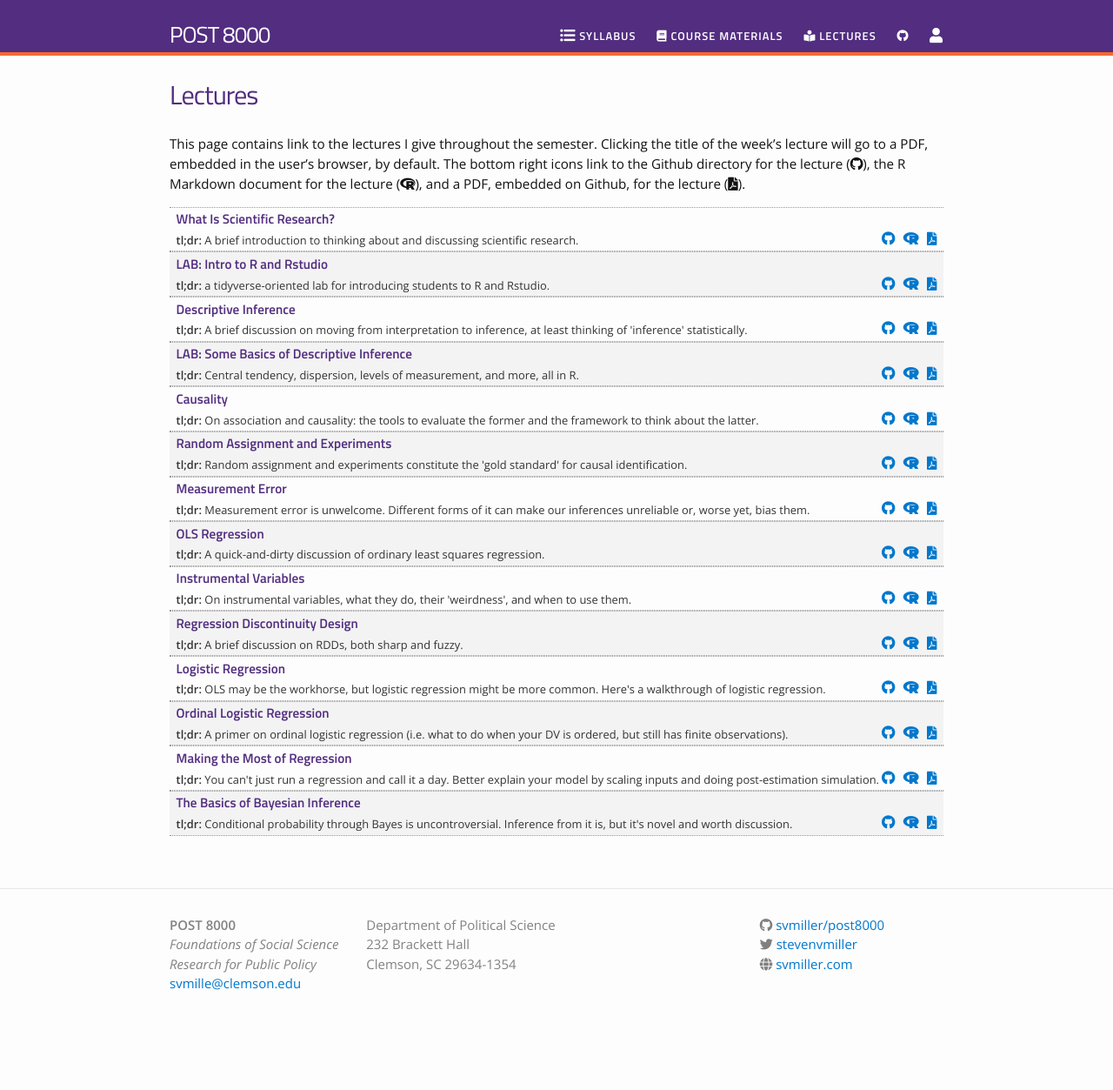
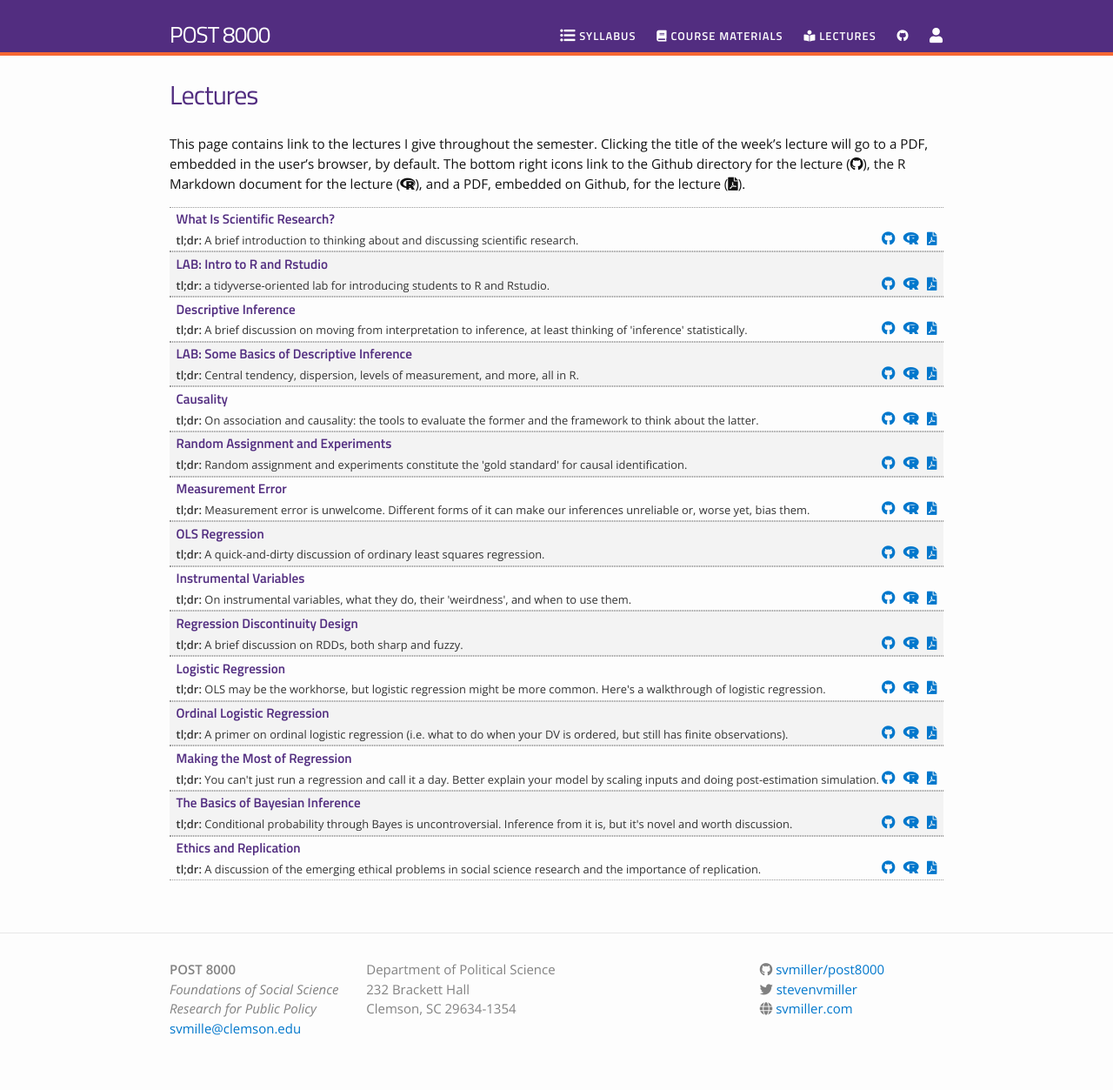
Before and after one commit to svmiller/post8000, a Jekyll site: the page built from lectures.md, in a window 1280 px wide. Shown: the whole page at 87% size. Built offline with Jekyll 4.4.1, drawn with Linux system fonts in a browser that asks for light colours; nearby versions of some CDN libraries; before the commit the page ends 1202 px from its top, so only the background shows below that.

Commit message:
commit lecture

```diff
--- a/_data/lectures.yml
+++ b/_data/lectures.yml
@@ -73,3 +73,8 @@
   filename: bayesian-inference
   dirname: bayesian-inference
   tldr: "Conditional probability through Bayes is uncontroversial. Inference from it is, but it's novel and worth discussion."
+
+- title: "Ethics and Replication"
+  filename: ethics-replication
+  dirname: ethics-replication
+  tldr: "A discussion of the emerging ethical problems in social science research and the importance of replication."
```
